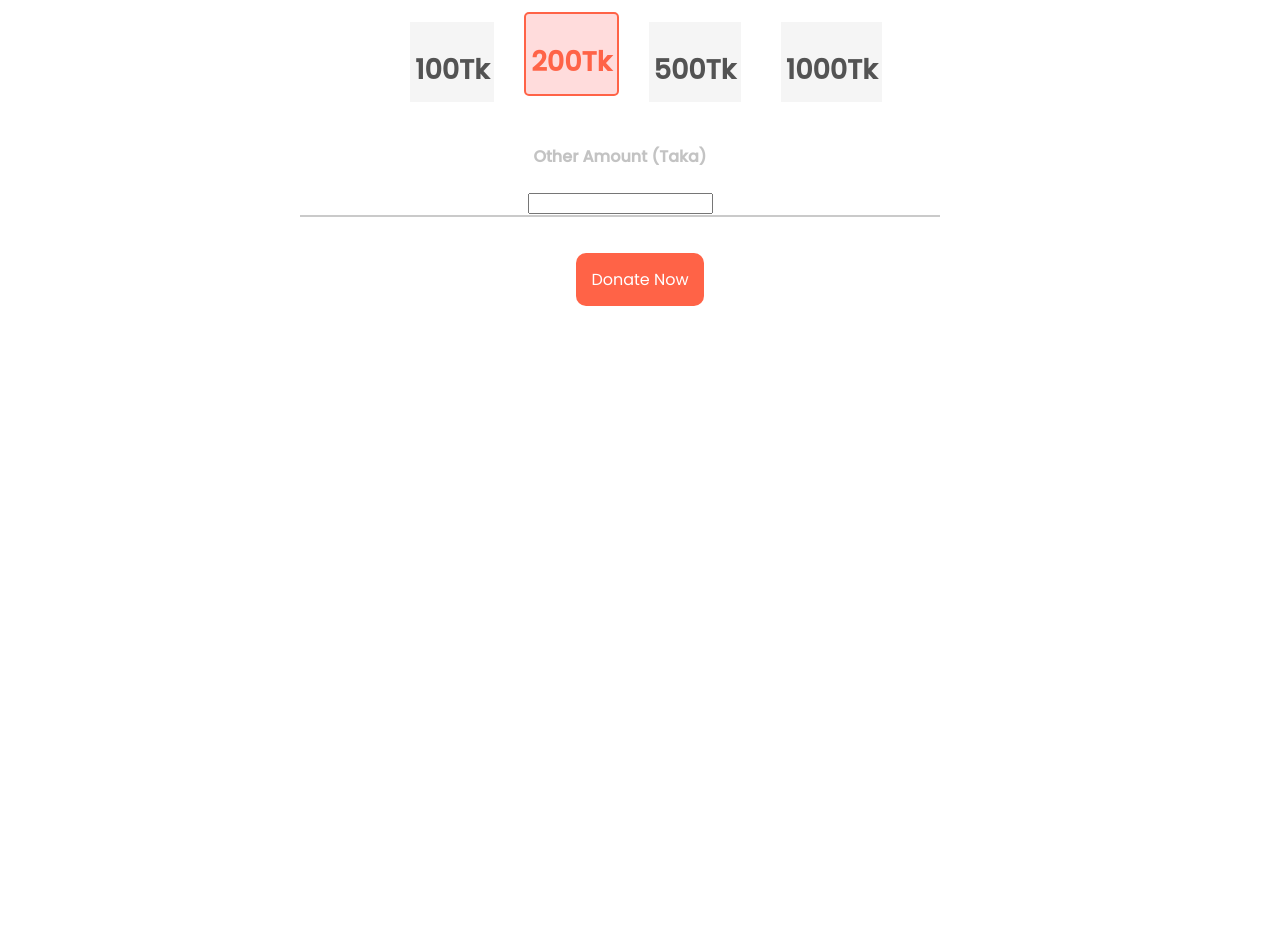
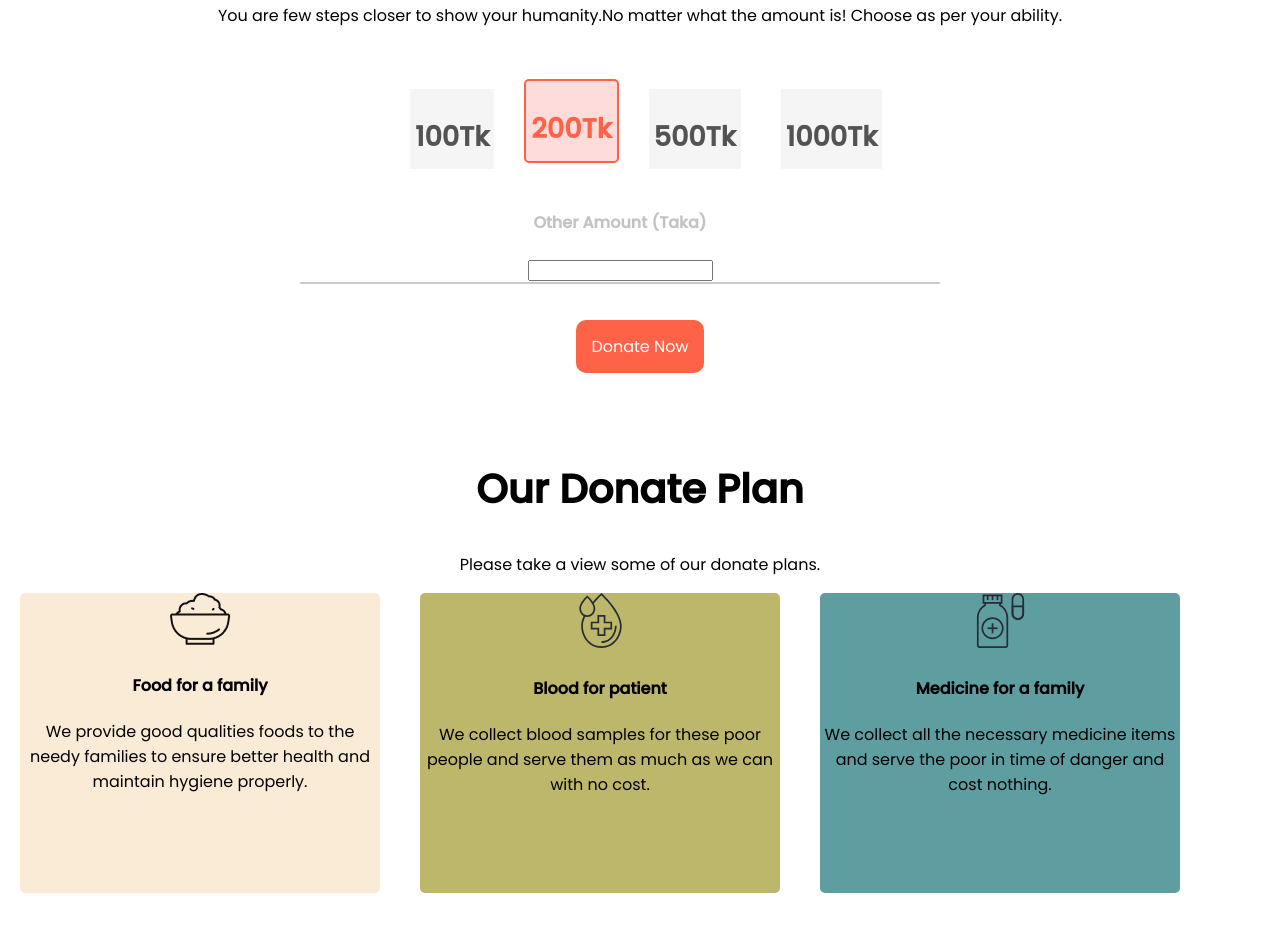
Before and after one commit to LabibaMashiat/help-helpless, a plain HTML site: page index.html in a window 1280 px wide. Shown: the part 1090-2022 px from the top of the page. Before the commit the page ends 1402 px from the top, so only its background shows below. Drawn offline with Linux system fonts and the light colour scheme.

Commit message:
donate-plans

```diff
--- a/index.html
+++ b/index.html
@@ -26,7 +26,7 @@
 
     </section>
     <section class="donate-area">
-       <h1>Donate Today</h1>
+       <h1 class="head-fonts">Donate Today</h1>
        <p>You are few steps closer to show your humanity.No matter what the amount is! Choose as per your ability.</p><br>
        <div class="money-amount">
           <div class="money-box first-box"><h2>100Tk</h2></div>
@@ -43,5 +43,27 @@
 
     </section>
 
+    <section class="donate-plan-area">
+       <h1 class="head-fonts"> Our Donate Plan</h1>
+       <p>Please take a view some of our donate plans.</p>
+       <div class="donate-plans">
+          <div class="donate-plan1 donate-all-plans">
+            <img src="icons/food.png" alt="">
+            <h4>Food for a family</h4>
+            <p>We provide good qualities foods to the needy families to ensure better health and maintain hygiene properly.</p>
+          </div>
+          <div class="donate-plan2 donate-all-plans">
+             <img src="icons/blood.svg" alt="">
+             <h4>Blood for patient</h4>
+             <p>We collect blood samples for these poor people and serve them as much as we can with no cost.</p>
+          </div>
+          <div class="donate-plan3 donate-all-plans">
+            <img src="icons/medicine.svg" alt="">
+            <h4>Medicine for a family</h4>
+            <p>We collect all the necessary medicine items and serve the poor in time of danger and cost nothing.</p>
+          </div>
+       </div>
+    </section>
+
 </body>
 </html>
--- a/style.css
+++ b/style.css
@@ -3,7 +3,7 @@ body{
     margin:0;
 }
 section{
-    margin-bottom: 20px;
+    margin-bottom: 100px;
 }
 .introduction h1{
 
@@ -32,7 +32,7 @@ section{
 .white-color{
     color:white;
 }
-.donate-area h1
+.head-fonts
 {
     font-size: 40px;
 }
@@ -79,3 +79,37 @@ section{
     width:50%;
     margin-left: 300px;
 }
+.donate-plan-area
+{
+    text-align: center;
+}
+.donate-plans
+{
+    height:300px;
+    width:1200px;
+    display: flex;
+}
+.donate-plan1{
+    background-color: antiquewhite;
+
+}
+.donate-plan2{
+ background-color:darkkhaki;
+
+}
+.donate-plan2 img{
+    width:55px;
+}
+.donate-plan3{
+background-color: cadetblue;
+
+}
+.donate-plan3 img{
+    width:55px;
+}
+.donate-all-plans
+{
+    width:400px;
+    border-radius: 5px;
+    margin: 0 20px;
+}
```
